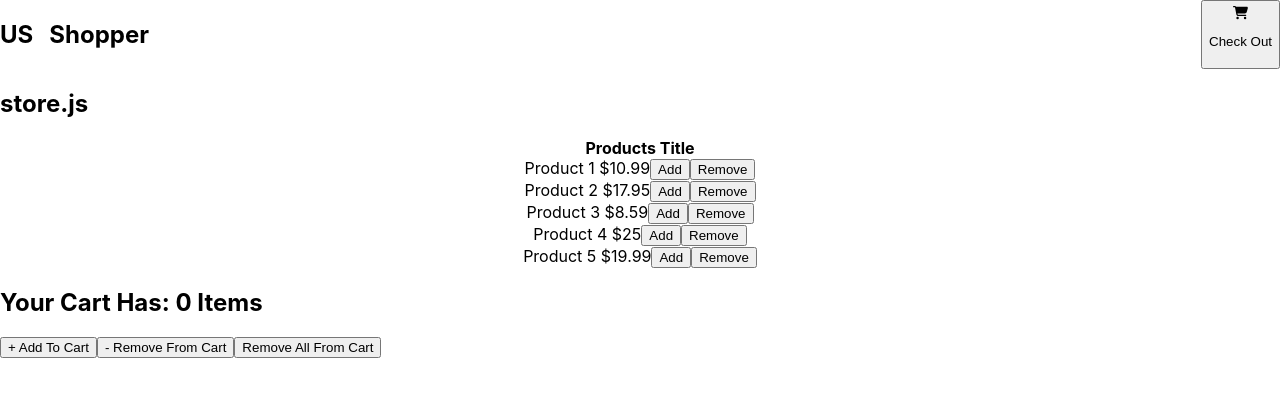
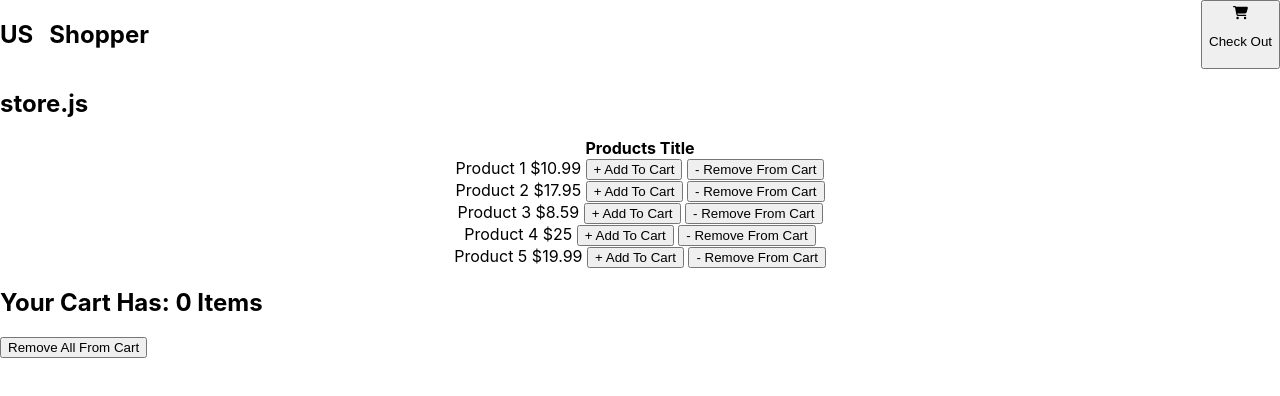
Before and after one commit to grantGCode/Shopping-Cart-application, a React (Create React App) app in the folder frontend/: page / in a window 1280 px wide. Shown: the top 396 px of the page. Built offline with nearby package versions, Linux system fonts and the light colour scheme.

Commit message:
remove add & remove buttons from Store.jsx to Product card

```diff
--- a/frontend/src/components/ProductCard.js
+++ b/frontend/src/components/ProductCard.js
@@ -1,6 +1,10 @@
 import { Card, Button, Form, Row, Col, Stack } from 'react-bootstrap';
 import { products, getProductData} from '../productStore.js'
+import { useShoppingCartContext } from '../CartContext.js'
 function ProductCard() {
+
+  const { addOneToCart, removeOneItem,} = useShoppingCartContext();
+
   return (
     <Form>
         <Card>
@@ -10,8 +14,22 @@ function ProductCard() {
                     {products.map((products, index) => (
                       <Col align='center' key={index}>
                           {products.title}{` $${products.price}`}
-                          <Button>Add</Button>
-                          <Button>Remove</Button>
+                          {' '}
+                          <Button
+                            variant="primary"
+                            size="lg"
+                            onClick={addOneToCart}
+                          >
+                           + Add To Cart
+                          </Button>
+                          {' '}
+                          <Button
+                            variant="primary"
+                            size="lg"
+                            onClick={removeOneItem}
+                          >
+                           - Remove From Cart
+                          </Button>
                       </Col>
                      ))}
                   </Row>
--- a/frontend/src/pages/Store.jsx
+++ b/frontend/src/pages/Store.jsx
@@ -8,7 +8,7 @@ import { useShoppingCartContext } from '../CartContext.js'
 
 function Store() {
 
-  const { CartItemCount, addOneToCart, removeOneItem, deleteFromCart} = useShoppingCartContext();
+  const { CartItemCount, deleteFromCart} = useShoppingCartContext();
 
 
 
@@ -23,16 +23,6 @@ function Store() {
           <h2>Your Cart Has: {CartItemCount} Items</h2>
           <div className='buttons'>
             <Button
-              variant="primary"
-              size="lg"
-              onClick={addOneToCart}
-            >+ Add To Cart
-            </Button>
-            <Button
-              onClick={removeOneItem}
-              >- Remove From Cart
-            </Button>
-            <Button
               variant="danger"
               onClick={deleteFromCart}
             >Remove All From Cart
```
